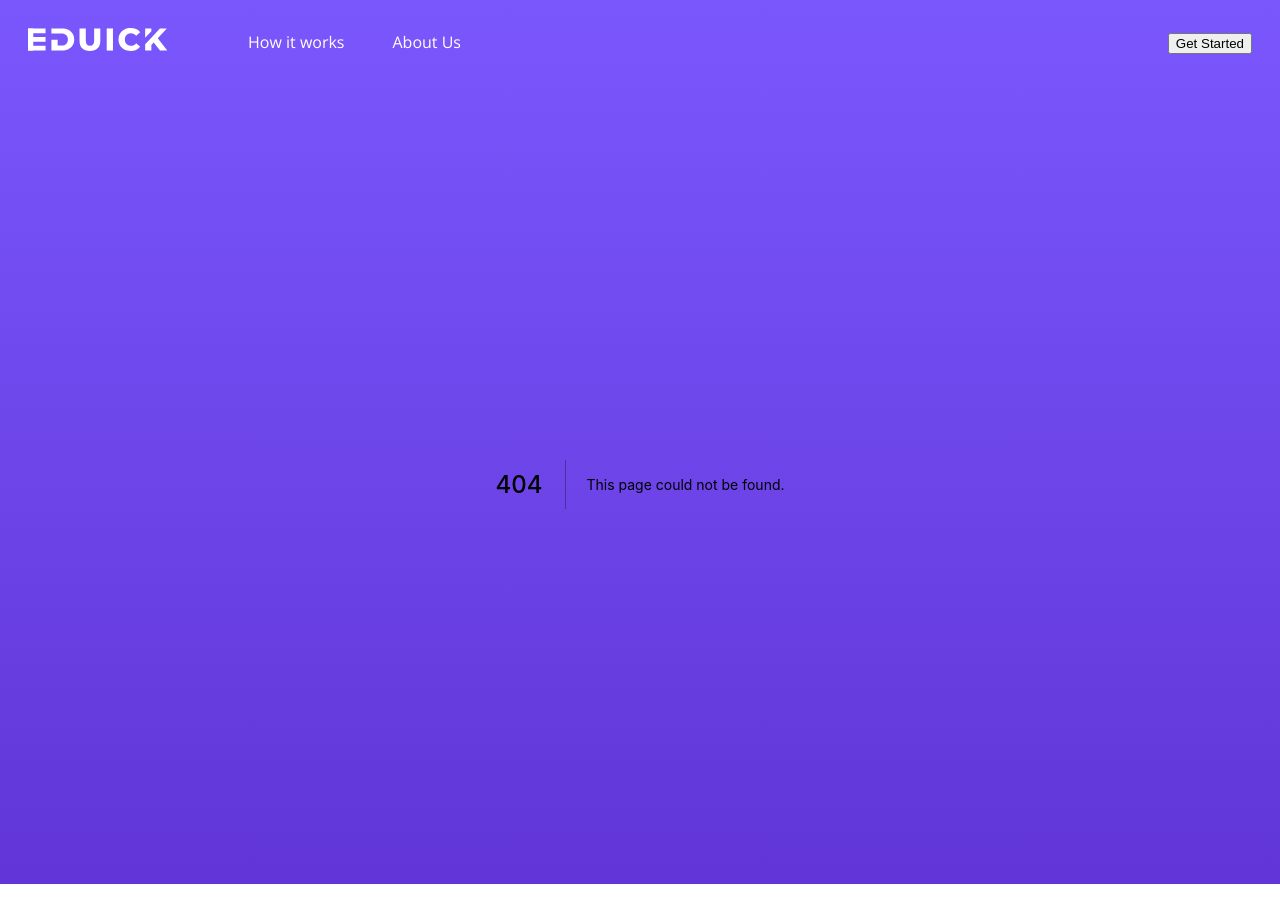
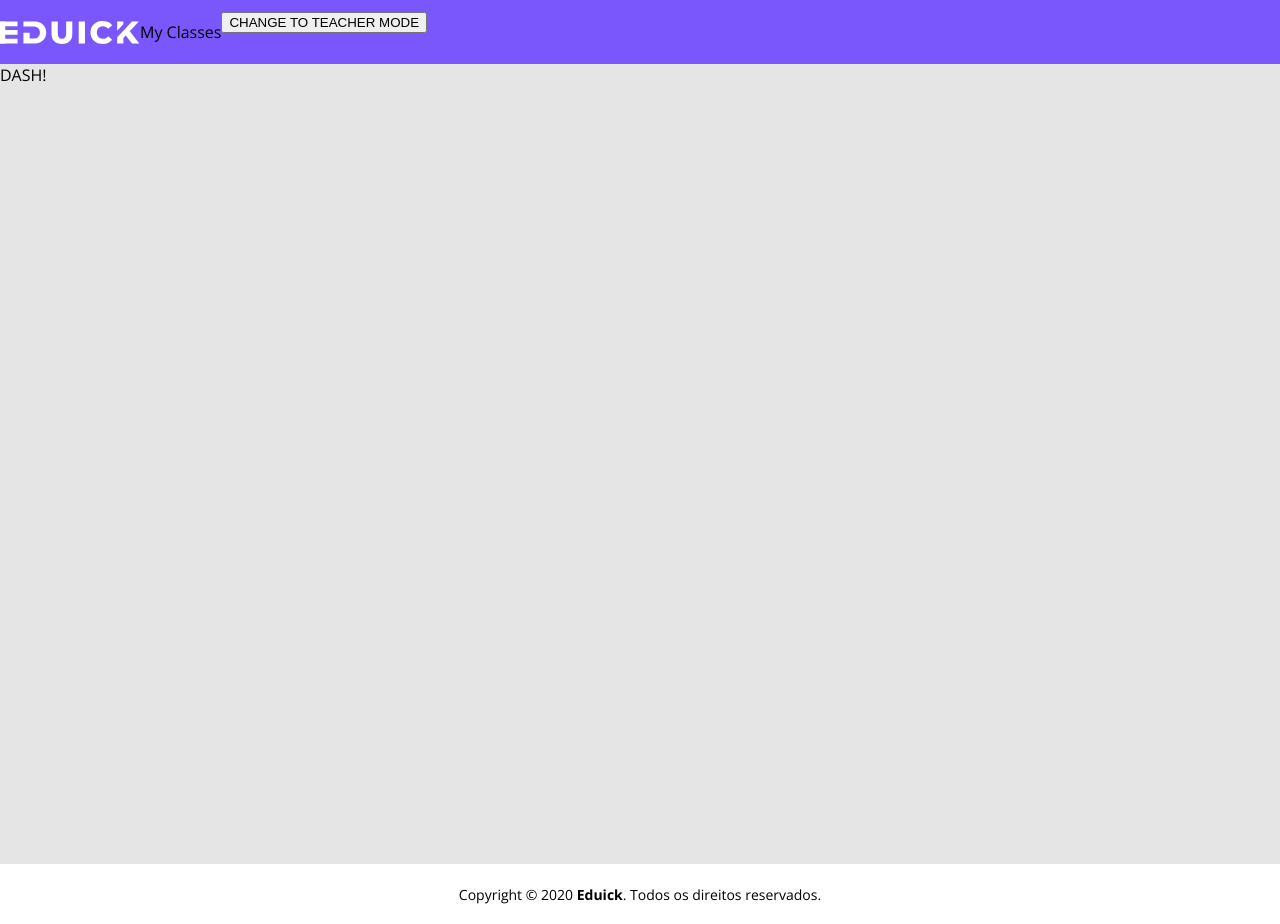
Before and after one commit to ronynogueiras/eduick, a Next.js app: page /dashboard in a window 1280 px wide. Before the commit this address had no page. Before the commit the page ends 884 px from the top, so only its background shows below. Built offline with nearby package versions, Linux system fonts and the light colour scheme.

Commit message:
feat: added components for dashboard layout

```diff
--- /dev/null
+++ b/pages/dashboard.tsx
@@ -0,0 +1 @@
+export { default } from "../src/views/Dashboard";
--- /dev/null
+++ b/src/components/Logo.tsx
@@ -0,0 +1,42 @@
+import React from "react";
+const Logo: React.FC = () => {
+  return (
+    <>
+      <svg
+        width="140"
+        height="23"
+        viewBox="0 0 140 23"
+        fill="none"
+        xmlns="http://www.w3.org/2000/svg"
+      >
+        <path
+          d="M17.5343 0.442383H0V5.27618H17.5343V0.442383ZM17.5343 9.0042H0V13.68H17.5343V9.0042ZM0 17.724V22.5578H17.5343V17.724H0Z"
+          fill="white"
+        />
+        <path
+          d="M44.6833 5.6553C43.6407 4.01244 42.1874 2.71711 40.3234 1.8009C38.4278 0.916284 36.2794 0.442383 33.8783 0.442383H23.4209V5.43414H33.6256C35.5212 5.43414 37.0377 5.97123 38.175 7.04541C39.3124 8.15117 39.9127 9.63607 39.9127 11.5001C39.9127 13.3957 39.3124 14.8806 38.175 15.9547C37.0377 17.0289 35.5212 17.566 33.6256 17.566H29.6764V11.6896H23.4209V22.5578H33.8783C36.2794 22.5578 38.4278 22.1155 40.3234 21.1993C42.1874 20.3146 43.6407 19.0193 44.6833 17.3449C45.6942 15.702 46.2313 13.7432 46.2313 11.5001C46.2313 9.28854 45.6942 7.32975 44.6833 5.6553Z"
+          fill="white"
+        />
+        <path
+          d="M54.2438 20.3146C56.0762 22.1155 58.6352 23.0001 61.921 23.0001C65.2067 23.0001 67.7341 22.1155 69.5666 20.3146C71.399 18.5454 72.3152 15.9863 72.3152 12.7006V0.442383H66.1545V12.5111C66.1545 16.0495 64.7644 17.8188 61.9842 17.8188C59.1723 17.8188 57.7822 16.0495 57.7822 12.5111V0.442383H51.5267V12.7006C51.5267 15.9863 52.4113 18.5454 54.2438 20.3146V20.3146Z"
+          fill="white"
+        />
+        <path
+          d="M78.7161 0.442383V22.5578H84.9716V0.442383H78.7161Z"
+          fill="white"
+        />
+        <path
+          d="M96.4176 21.5467C98.25 22.5261 100.335 23 102.673 23C104.695 23 106.496 22.6525 108.139 21.9258C109.75 21.2308 111.109 20.1882 112.183 18.8297L108.202 15.228C106.749 16.9657 105.011 17.8187 102.989 17.8187C101.788 17.8187 100.714 17.5659 99.7665 17.0288C98.8187 16.5234 98.0921 15.7651 97.5866 14.8173C97.0811 13.8695 96.8283 12.7637 96.8283 11.5C96.8283 10.2679 97.0811 9.16209 97.5866 8.21429C98.0921 7.26648 98.8187 6.50824 99.7665 5.97115C100.714 5.46566 101.788 5.18132 102.989 5.18132C105.011 5.18132 106.749 6.06594 108.202 7.77198L112.183 4.17033C111.109 2.84341 109.75 1.80083 108.139 1.07418C106.496 0.379122 104.695 0 102.673 0C100.335 0 98.25 0.505496 96.4176 1.48489C94.5852 2.46429 93.1319 3.8228 92.0893 5.56044C91.0151 7.32967 90.5096 9.28846 90.5096 11.5C90.5096 13.7115 91.0151 15.7019 92.0893 17.4396C93.1319 19.2088 94.5852 20.5673 96.4176 21.5467V21.5467Z"
+          fill="white"
+        />
+        <path
+          d="M123.358 0.442383H117.166V9.85722L123.358 3.12782V0.442383ZM129.771 10.2363L138.807 0.442383H131.92L123.358 9.63607L117.166 16.3023V22.5578H123.358V17.0289L125.696 14.533L132.015 22.5578H139.281L129.771 10.2363Z"
+          fill="white"
+        />
+        <rect y="0.525391" width="5.25506" height="22.0712" fill="white" />
+      </svg>
+    </>
+  );
+};
+
+export default Logo;
--- /dev/null
+++ b/src/layout/Dashboard/Footer.tsx
@@ -0,0 +1,14 @@
+import React from "react";
+import styles from "./styles/Footer.module.css";
+
+const Footer: React.FC = () => {
+  return (
+    <footer className={styles.footer}>
+      <span>
+        Copyright © 2020 <b>Eduick</b>. Todos os direitos reservados.
+      </span>
+    </footer>
+  );
+};
+
+export default Footer;
--- /dev/null
+++ b/src/layout/Dashboard/Header.tsx
@@ -0,0 +1,25 @@
+import clsx from "clsx";
+import React from "react";
+import Logo from "../../components/Logo";
+import styles from "./styles/Header.module.css";
+
+const Header: React.FC = () => {
+  return (
+    <header className={clsx(styles.header)}>
+      <div className={clsx(styles.header__container)}>
+        <Logo />
+        <div>
+          <a href="#">My Classes</a>
+        </div>
+        <div>
+          <button>CHANGE TO TEACHER MODE</button>
+          <div>
+            <img src="" alt="" />
+          </div>
+        </div>
+      </div>
+    </header>
+  );
+};
+
+export default Header;
--- a/src/layout/Dashboard/index.tsx
+++ b/src/layout/Dashboard/index.tsx
@@ -1,7 +1,17 @@
-import React from 'react';
+import React from "react";
+import Header from "./Header";
+import Footer from "./Footer";
+import styles from './styles/Dashboard.module.css'
 
-const Dashboard: React.FC = () => {
-  return <div />;
-}
+
+const Dashboard: React.FC = ({ children }) => {
+  return (
+    <>
+      <Header />
+      <main className={styles.main}>{children}</main>
+      <Footer />
+    </>
+  );
+};
 
 export default Dashboard;
--- /dev/null
+++ b/src/layout/Dashboard/styles/Dashboard.module.css
@@ -0,0 +1,4 @@
+.main {
+  background-color: #e5e5e5;
+  min-height: 100vh;
+}
--- /dev/null
+++ b/src/layout/Dashboard/styles/Footer.module.css
@@ -0,0 +1,8 @@
+.footer {
+  background-color: #fff;
+  display: flex;
+  align-items: center;
+  justify-content: center;
+  height: 60px;
+  font-size: 0.875rem;
+}
--- /dev/null
+++ b/src/layout/Dashboard/styles/Header.module.css
@@ -0,0 +1,13 @@
+.header {
+  height: 64px;
+  background: #7a57fd;
+  box-shadow: 4px 2px 14px rgba(0, 0, 0, 0.05);
+}
+
+.header__container {
+  height: 100%;
+  display: flex;
+  align-items: center;
+  max-width: 1280px;
+  margin: 0 auto;
+}
--- /dev/null
+++ b/src/views/Dashboard/index.tsx
@@ -0,0 +1,10 @@
+import React from "react";
+import Layout from "../../layout/Dashboard";
+
+const Dashboard: React.FC & { Layout: React.FC } = () => {
+  return <div>DASH!</div>;
+};
+
+Dashboard.Layout = Layout;
+
+export default Dashboard;
```
